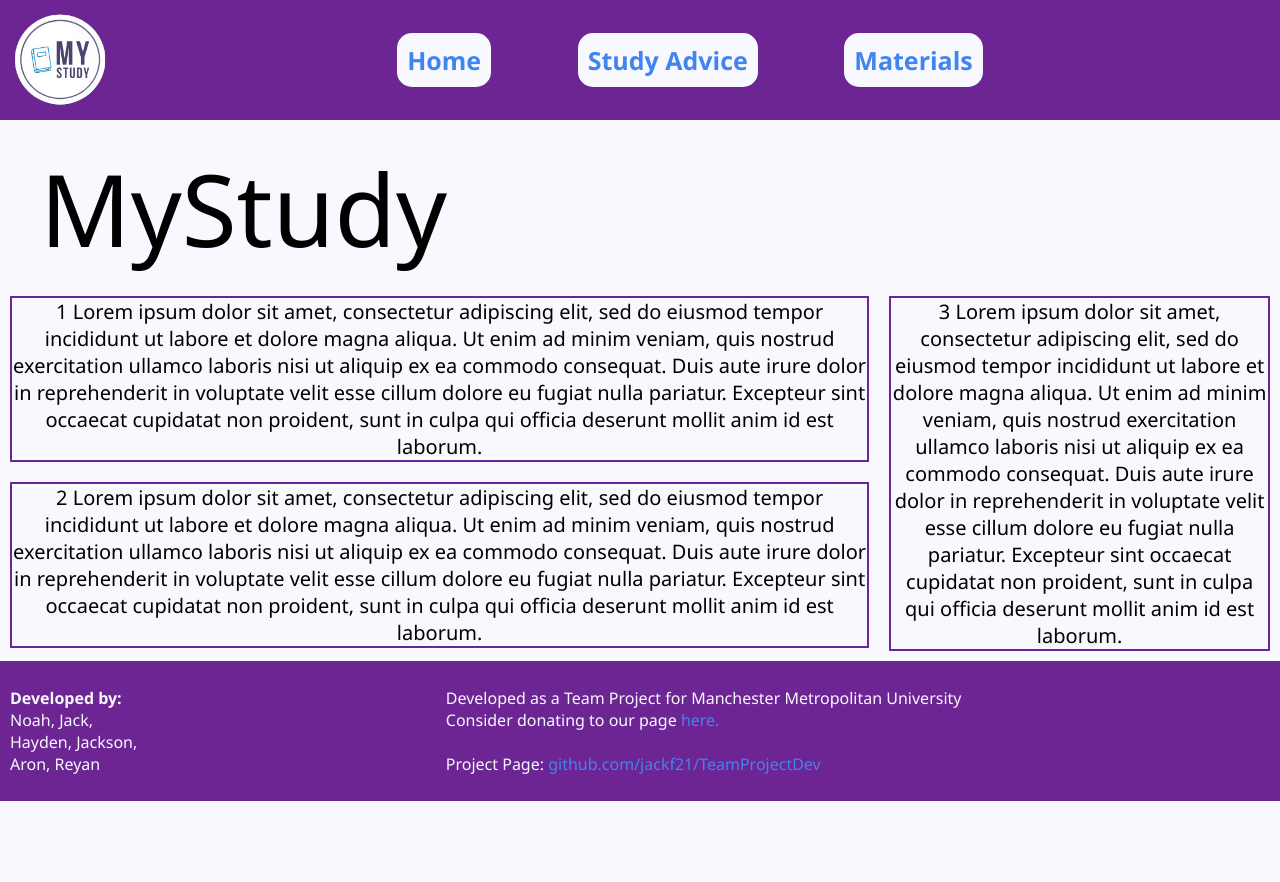
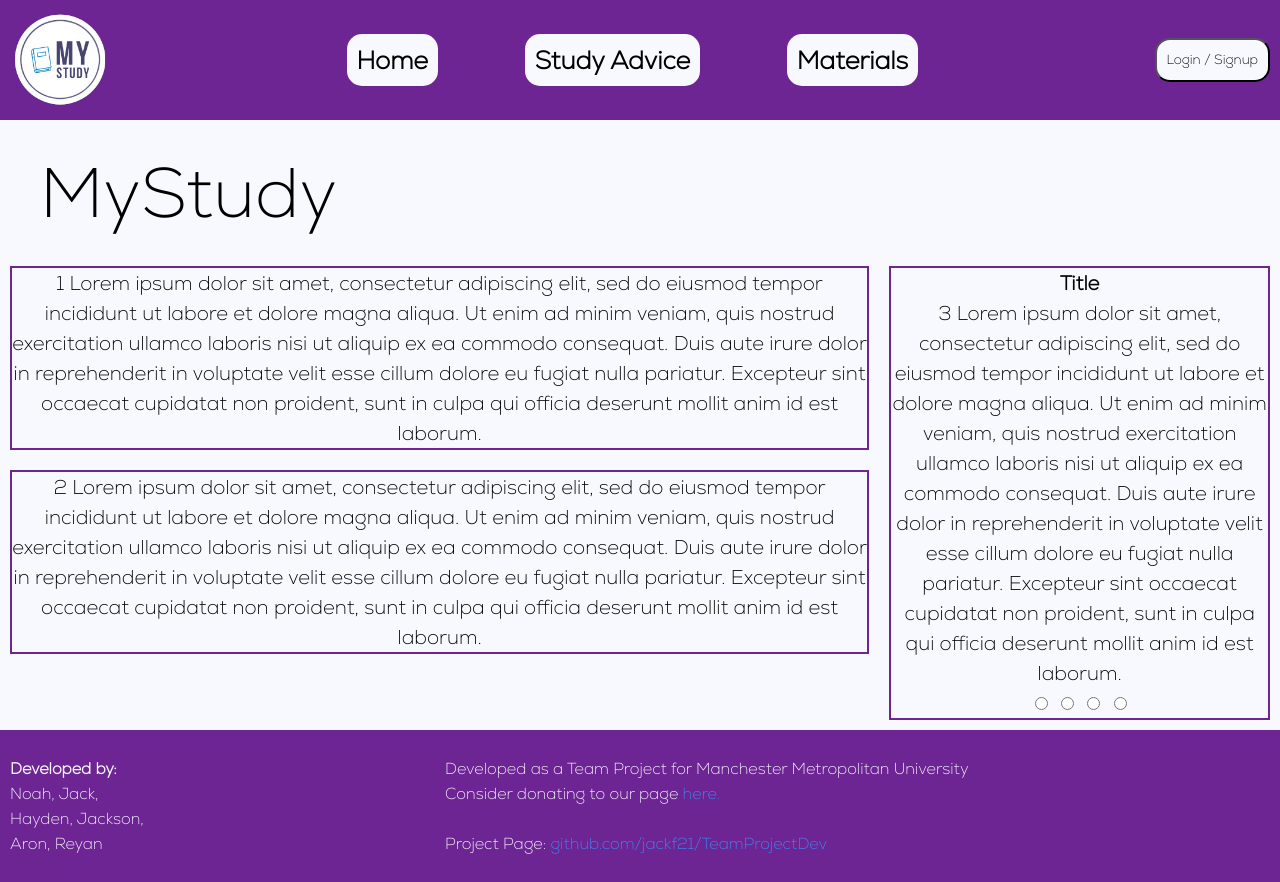
Before and after one commit to jackf21/TeamProjectDev, a plain HTML site: page MainPage.html in a window 1280 px wide. Before the commit the page ends 801 px from the top, so only its background shows below. Drawn offline with Linux system fonts and the light colour scheme.

Commit message:
Radio button for navigation + login/ signup button

```diff
--- a/MainPage.html
+++ b/MainPage.html
@@ -14,7 +14,9 @@
             <a href=""><li class="bannerListItem"><strong>Study Advice</strong></li></a>
             <a href=""><li class="bannerListItem"><strong>Materials</strong></li></a>
         </ul>
-        <div></div>
+        <div>
+            <button class="bannerListItem" id="logSignButton">Login / Signup</button>
+        </div>
     </header>
 
     <h id=mainTitle>MyStudy</h>
@@ -37,10 +39,21 @@
         </div>
 
         <p class="content" id="rightContent">
+            <strong id="rightContentTitle">Title</strong>
+
+            <br>
+
             3 Lorem ipsum dolor sit amet, consectetur adipiscing elit, sed do eiusmod tempor incididunt ut labore et dolore magna aliqua.
             Ut enim ad minim veniam, quis nostrud exercitation ullamco laboris nisi ut aliquip ex ea commodo consequat.
             Duis aute irure dolor in reprehenderit in voluptate velit esse cillum dolore eu fugiat nulla pariatur.
             Excepteur sint occaecat cupidatat non proident, sunt in culpa qui officia deserunt mollit anim id est laborum.
+
+            <br>
+
+            <input type="radio" name="contentScroll" value="1">
+            <input type="radio" name="contentScroll" value="2">
+            <input type="radio" name="contentScroll" value="3">
+            <input type="radio" name="contentScroll" value="4">
         </p>
     </div>
 
@@ -51,6 +64,7 @@
             <li>Hayden, Jackson,</li>
             <li>Aron, Reyan</li>
         </ul>
+
         <ul class="footerList" id="footerList2">
             <li>Developed as a Team Project for Manchester Metropolitan University</li>
             <li>Consider donating to our page <a href="https://youtu.be/eEjGgFKX_aU?si=VTNYLea1w91mt7vC" class="pageLink">here.</a></li>
--- a/MainStyle.css
+++ b/MainStyle.css
@@ -1,5 +1,10 @@
+@font-face {
+    font-family: Nexa-Light;
+    src: url(Nexa-ExtraLight.ttf);
+}
+
 * {
-    font-family:'Segoe UI', Tahoma, Geneva, Verdana, sans-serif;
+    font-family: Nexa-Light;
 }
 
 body {
@@ -8,12 +13,22 @@ body {
     padding: 0;
 }
 
+ul {
+    padding-left: 0;
+}
+
+a {
+    text-decoration: none;
+    color: #3F84EF;
+}
+
 #mainTitle {
     display: flex;
-    font-size: 100px;
+    font-size: 70px;
     margin-top: 20px;
     margin-left: 40px;
     margin-bottom: 10px;
+    /*font-family: Nexa-Heavy;*/
 }
 
 #mainLogo {
@@ -27,15 +42,6 @@ body {
     display: flex; /* Allows logo to appear on same line as banner */
     align-items: center;
     justify-content: space-between;
-}
-
-a, .bannerList {
-    text-decoration: none;
-    color: #3F84EF;
-}
-
-ul {
-    padding-left: 0;
 }
 
 .bannerListItem:hover {
@@ -57,6 +63,12 @@ ul {
     display: inline;
     border-radius: 15px;
     background-color: ghostwhite;
+    color: black;
+}
+
+#logSignButton {
+    margin: 0;
+    color: black;
 }
 
 #contentContainer {
```
Also changed, not shown: Nexa-ExtraLight.ttf (added), Nexa-Heavy.ttf (added).
